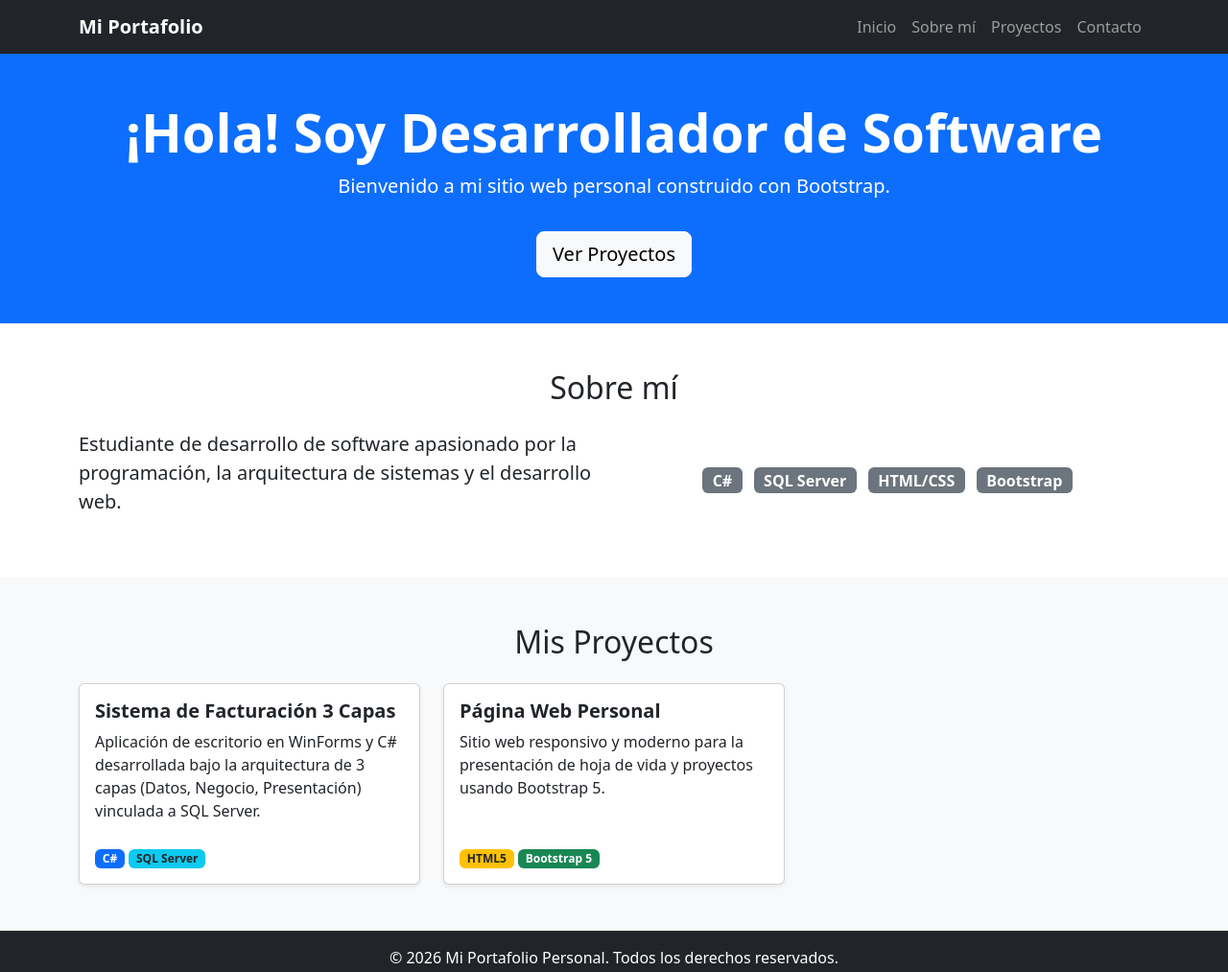
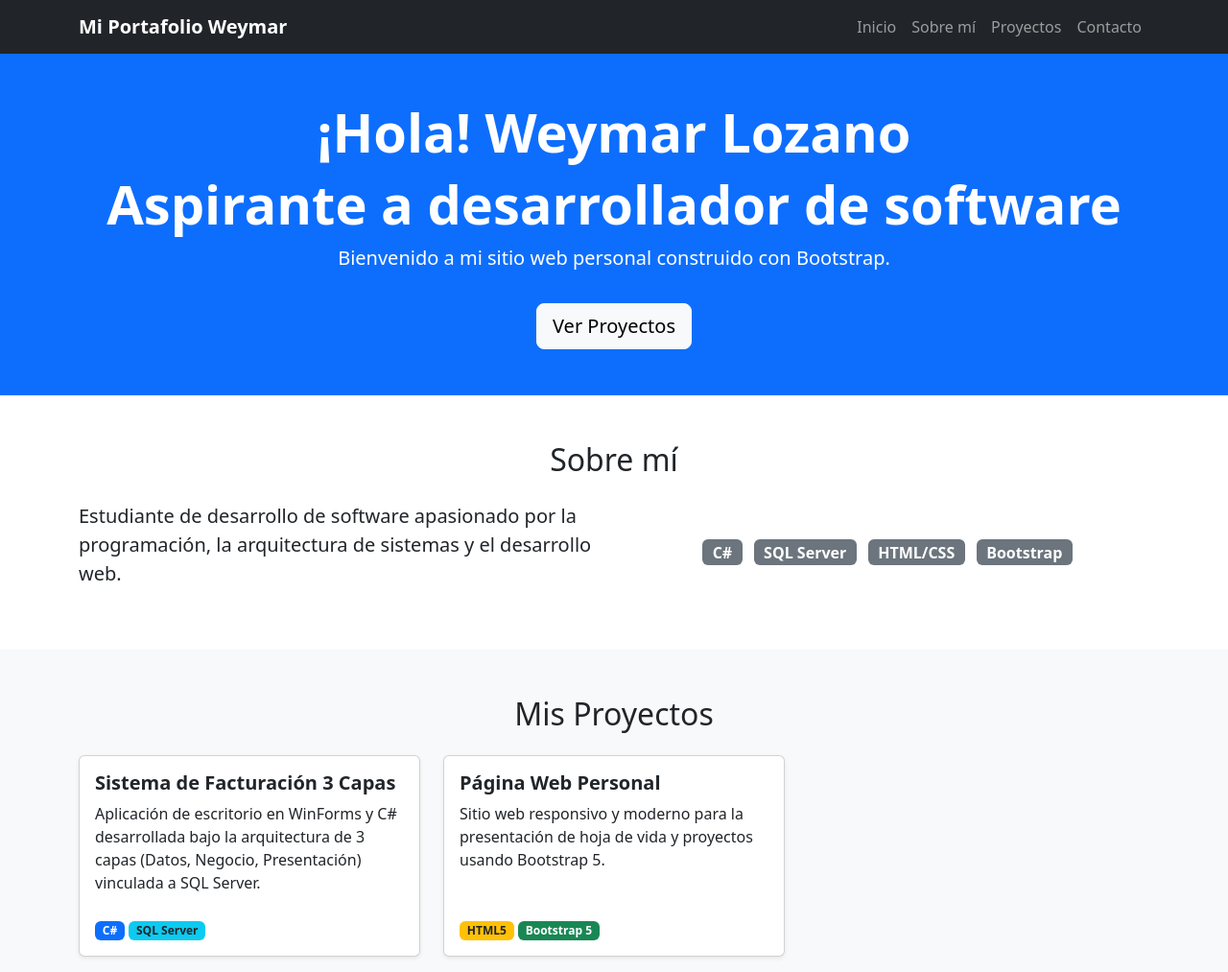
Before and after one commit to wey000/portafolioh3, a plain HTML site: page index.html in a window 1280 px wide. Shown: the top 1013 px of the page at 96% size. Drawn offline with nearby package versions, Linux system fonts and the light colour scheme.

Commit message:
Update portfolio header and navigation branding

```diff
--- a/index.html
+++ b/index.html
@@ -12,7 +12,7 @@
     <!-- Barra de Navegación -->
     <nav class="navbar navbar-expand-lg navbar-dark bg-dark sticky-top">
         <div class="container">
-            <a class="navbar-brand fw-bold" href="#">Mi Portafolio</a>
+            <a class="navbar-brand fw-bold" href="#">Mi Portafolio Weymar </a>
             <button class="navbar-toggler" type="button" data-bs-toggle="collapse" data-bs-target="#navbarNav">
                 <span class="navbar-toggler-icon"></span>
             </button>
@@ -30,7 +30,8 @@
     <!-- Encabezado Principal / Hero Section -->
     <header id="inicio" class="bg-primary text-white text-center py-5">
         <div class="container">
-            <h1 class="display-4 fw-bold">¡Hola! Soy Desarrollador de Software</h1>
+            <h1 class="display-4 fw-bold">¡Hola! Weymar Lozano</h1>
+            <h1 class="display-4 fw-bold">Aspirante a desarrollador de software</h1>
             <p class="lead">Bienvenido a mi sitio web personal construido con Bootstrap.</p>
             <a href="#proyectos" class="btn btn-light btn-lg mt-3">Ver Proyectos</a>
         </div>
```
